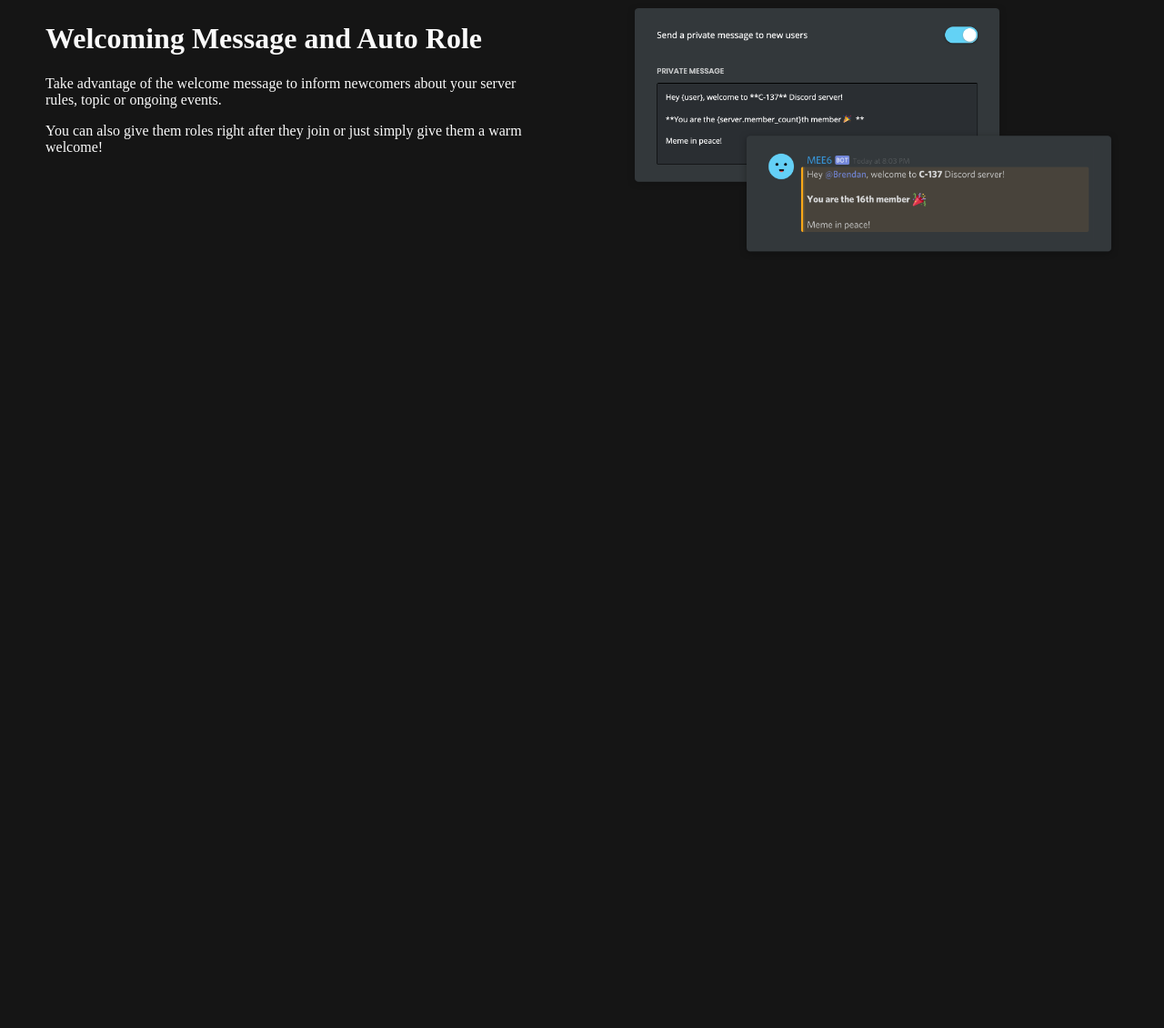
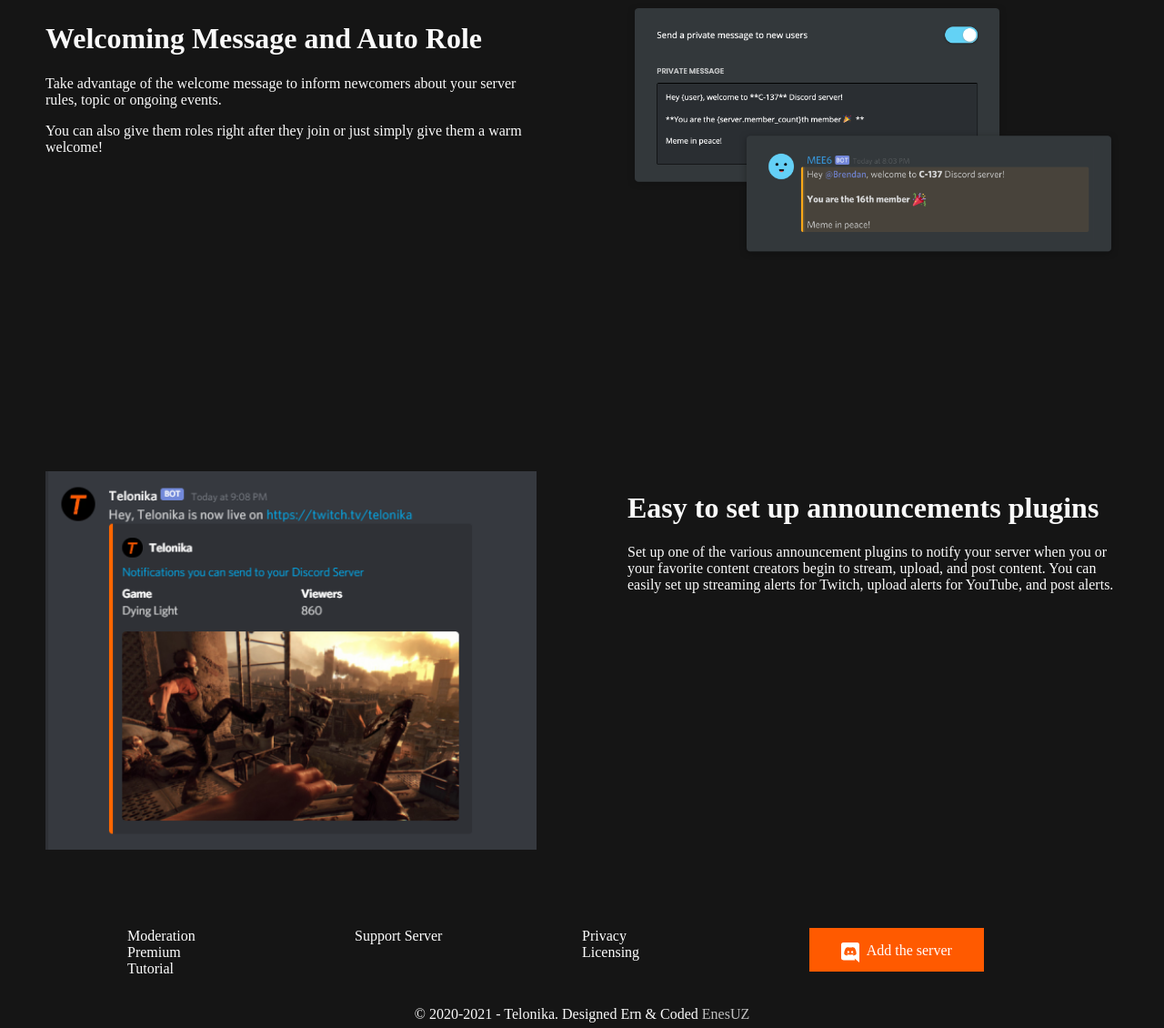
Before and after one commit to EnesCosanUZ/telonika.com, a plain HTML site: page index.html in a window 1280 px wide. Shown: the part 778-1908 px from the top of the page at 91% size. Before the commit the page ends 1118 px from the top, so only its background shows below. Drawn offline with Linux system fonts and the light colour scheme.

Commit message:
Finish Project

```diff
--- a/index.html
+++ b/index.html
@@ -64,8 +64,40 @@
     </div>
     <!-- Section Two End -->
 
+    <!-- Section Three Begin -->
+    <div class="sectionThree">
+        <div class="threeLeft">
+            <img src="./src/img/threeImg.png" alt="a">
+        </div>
+        <div class="threeRight">
+            <h1 class="threeBrand">Easy to set up announcements plugins</h1>
+            <p class="threeText">Set up one of the various announcement plugins to notify your server when you or your favorite content creators
+                begin to stream, upload, and post content. You can easily set up streaming alerts for Twitch, upload alerts for YouTube, and post
+                alerts.
+            </p>
+        </div>
+    </div>
+    <!-- Section Three End -->
+
     <!-- Footer Begin -->
-
+    <footer>
+        <div class="col-1">
+            <a href="">Moderation</a>
+            <a href="">Premium</a>
+            <a href="">Tutorial</a>
+        </div>
+        <div class="col-2">
+            <a href="">Support Server</a>
+        </div>
+        <div class="col-3">
+            <a href="">Privacy</a>
+            <a href="">Licensing</a>
+        </div>
+        <div class="col-4">
+            <a href=""><img src="./src/img/discord.svg" alt="" style="width: 20px;"> Add the server</a>
+        </div>
+    </footer>
+    <div class="footerInf">&copy; 2020-2021 - Telonika. Designed Ern & Coded <a href="https://enesuz.me/" target="_blank">EnesUZ</a></div>
     <!-- Footer End -->
 
 </body>
--- a/src/css/style.css
+++ b/src/css/style.css
@@ -107,17 +107,57 @@
     padding-top: 16px;
 }
 
-.sectionTwo {
+.sectionTwo, .sectionThree {
     display: flex;
     justify-content: space-between;
     margin-top: 10%;
 }
 
-.twoLeft, .twoRight {
+.twoLeft, .twoRight, .threeLeft, .threeRight {
     width: 45%;
     padding: 50px;
 }
 
-.twoRight img {
+.twoRight img, .threeLeft img {
     width: 100%;
 }
+
+footer {
+    display: flex;
+    flex-direction: row;
+    max-width: 1000px;
+    width: 100%;
+    margin: 0 auto;
+    margin-top: 2rem;
+    margin-bottom: 2rem;
+}
+.col-1, .col-2, .col-3, .col-4 {
+    display: flex;
+    flex-direction: column;
+    width: 25%;
+}
+
+.col-4 {
+    width: 12rem;
+    height: 3rem;
+    background-color: #ff5a00;
+    color: #fff;
+}
+
+.col-4 a {
+    padding: 1rem 2.2rem;
+    display: inline-flex;
+    font-size: 16px;
+    justify-content: space-between;
+}
+.col-4 img {font-size: 15px}
+
+.footerInf {
+    width: 100%;
+    text-align: center;
+    margin-bottom: 0.4rem;
+}
+
+.footerInf a {
+    color: #c1c1c1;
+}
```
Also changed, not shown: src/img/threeImg.png (added).
